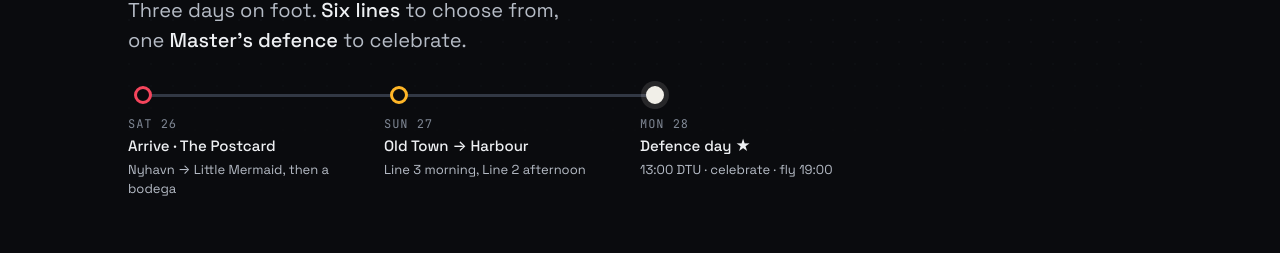
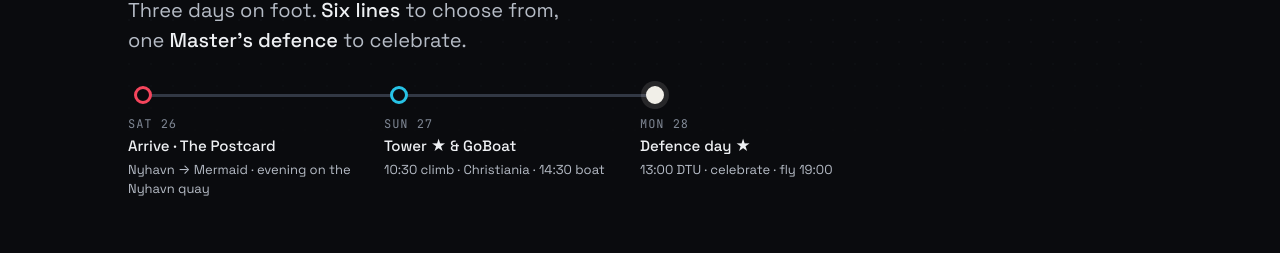
Before and after one commit to SirSirio/CopenhagenTours, a plain HTML site: page index.html in a window 1280 px wide. Shown: the part 301-554 px from the top of the page. Drawn offline with nearby package versions, Linux system fonts and the light colour scheme.

Commit message:
Family weekend plan: booked tower + GoBoat Sunday, MEININGER logistics Monday
- Sunday (Line 2) gets a timed plan: 10:30 Our Saviour tower (booked),
  Christiania, Broens lunch, 14:30 GoBoat 1 h from Islands Brygge
- New places: GoBoat (Islands Brygge 10), MEININGER Hotel (Colbjørnsensgade 11)
- Defence day: family-solo Old Town morning (Round Tower is open Mondays),
  bags left at the hotel, airport leg rerouted via Central Station
- Saturday day strip notes the Nyhavn evening

Co-Authored-By: Claude Fable 5 <noreply@anthropic.com>

```diff
--- a/app.js
+++ b/app.js
@@ -211,6 +211,10 @@
           </div>
           <div class="minimap" id="minimap"></div>
         </div>
+        ${t.plan ? `<div class="section">
+          <div class="section-head"><h2>${esc(t.planTitle || 'The plan')}</h2><span class="more">timed &amp; booked</span></div>
+          <div class="planbox" style="--c:${C(t.id)}">${t.plan.map((r) => `<div class="planrow${r.star ? ' star' : ''}"><span class="pt">${esc(r.time)}</span><div class="px">${r.text}</div></div>`).join('')}</div>
+        </div>` : ''}
         <div class="section">
           <div class="section-head"><h2>Stops</h2><span class="more">${n} stops · ${esc(t.km)}</span></div>
           <p class="muted" style="margin:-6px 0 14px;font-size:14px">${esc(t.pace)}</p>
--- a/data.js
+++ b/data.js
@@ -16,8 +16,8 @@ const DATA = {
     tourIntro: "Each line is a self-contained half-day walk with coffee, lunch and sit-downs built in. Pick by mood; they all pass the big sights.",
     toursPage: "Every line is walkable at a relaxed pace (5–6 km, lots of stops). Distances are honest, times are generous. Mix and match: Line 3 in the morning and Line 2 after lunch is a classic full day.",
     days: [
-      { label: "Sat 26", title: "Arrive · The Postcard", sub: "Nyhavn → Little Mermaid, then a bodega", color: "l1", href: "#/tour/l1" },
-      { label: "Sun 27", title: "Old Town → Harbour", sub: "Line 3 morning, Line 2 afternoon", color: "l3", href: "#/tour/l3" },
+      { label: "Sat 26", title: "Arrive · The Postcard", sub: "Nyhavn → Mermaid · evening on the Nyhavn quay", color: "l1", href: "#/tour/l1" },
+      { label: "Sun 27", title: "Tower ★ & GoBoat", sub: "10:30 climb · Christiania · 14:30 boat", color: "l2", href: "#/tour/l2" },
       { label: "Mon 28", title: "Defence day ★", sub: "13:00 DTU · celebrate · fly 19:00", color: "lx", href: "#/defence", star: true },
     ],
     bigDay: {
@@ -107,6 +107,10 @@ const DATA = {
     "mikkeller-baghaven": { name: "Mikkeller Baghaven", lat: 55.69349, lng: 12.60786, kind: "bar", addr: "Refshalevej 169B", blurb: "Mikkeller's barrel-ageing brewery and taproom on the water. Sour and wild ales; not cheap, very good." },
     "copenhill": { name: "CopenHill (Amager Bakke)", lat: 55.68487, lng: 12.62110, kind: "sight", blurb: "A waste-to-energy plant with a ski slope on the roof. Hike the trail to the top for free; views to Sweden and over the whole harbour.", tip: "Take the elevator up and walk down, or hike the zig-zag trail. The rooftop bar sells beer; skiing and climbing are the only paid bits.", time: "45 min", cost: "Free (roof)", hours: "Mon–Fri 11–19, Sat 10–19, Sun 10–17" },
     "nordre-toldbod": { name: "Nordre Toldbod harbour-bus stop", lat: 55.68962, lng: 12.59891, kind: "transit", blurb: "Harbour bus back from Refshaleøen lands here, 5 minutes from Kastellet and the Little Mermaid.", cost: "24 kr" },
+
+    // Family logistics
+    "meininger-hotel": { name: "MEININGER Hotel (home base)", lat: 55.67224, lng: 12.56230, kind: "sight", addr: "Colbjørnsensgade 11", blurb: "The family's hotel: the Vesterbro side of Central Station — 4 minutes from the trains, 6 from Tivoli's gates, Istedgade on the corner. Reception stores bags on departure day.", cost: "" },
+    "goboat": { name: "GoBoat (Islands Brygge)", lat: 55.66911, lng: 12.57856, kind: "sight", addr: "Islands Brygge 10", blurb: "Drive-your-own electric picnic boat: no licence needed, a table in the middle, seats 8. One hour does the Christianshavn canal loop or the harbour up to Nyhavn and back at pottering speed.", tip: "Book a slot at goboat.dk. One person over 18 is 'captain'; bring your own drinks and snacks for the table.", time: "60 min + 15 min check-in", cost: "≈500 kr per boat / 1 h", hours: "Daily from 10:00" },
 
     // Bonus / other sights
     "islands-brygge-havnebad": { name: "Islands Brygge Harbour Bath", lat: 55.66852, lng: 12.57751, kind: "sight", blurb: "Open-air harbour pools by the waterfront park. In late September only the brave swim; the lawn and the view are free for everyone.", time: "20 min", cost: "Free" },
@@ -251,7 +255,20 @@ const DATA = {
     {
       id: "l2", num: 2, colorName: "Cyan line", name: "Harbour & Christianshavn", short: "Harbour",
       tagline: "Power, parliament and a free tower, then across the bridge to canals, a corkscrew spire and the freetown.",
-      km: "5 km", hours: "4.5–5.5 h", budget: "0–200 kr", best: "Sunday afternoon", startEnd: "Gammel Strand → Nyhavn",
+      km: "5 km", hours: "4.5–5.5 h", budget: "0–200 kr", best: "Sunday (tower booked 10:30)", startEnd: "Gammel Strand → Nyhavn",
+      planTitle: "Sunday 27 · the family plan",
+      plan: [
+        { time: "09:40", text: "Leave the hotel: metro <b>M3 from København H</b>, two stops to Gammel Strand — then walk past Christiansborg and Børsen and over Knippelsbro. ≈25 min door to door." },
+        { time: "10:15", text: "Be at the Church of Our Saviour. Toilets and coffee on Torvegade if you're early." },
+        { time: "10:30", star: true, text: "<b>The tower — booked.</b> 400 steps, the last 150 outside on the corkscrew. About 45 minutes up and down. In strong wind they pause entries — keep an eye on the booking email that morning." },
+        { time: "11:30", text: "Christianshavn canals: Overgaden along the water, the houseboats, and a kanelsnegl at the original <b>Lagkagehuset</b> (Torvegade 45)." },
+        { time: "12:15", text: "<b>Christiania</b> — Sunday is its gentlest day. The lake path, the murals, Nemoland's garden. No photos in the central area." },
+        { time: "13:15", text: "Lunch at <b>Broens Gadekøkken</b> on the quay — or Morgenstedet inside Christiania (vegetarian, cheap)." },
+        { time: "14:05", text: "To the boat: metro M1 one stop, Christianshavn → Islands Brygge, + 8-minute walk — or a 25-minute stroll along the harbour." },
+        { time: "14:30", star: true, text: "<b>GoBoat, 1 hour — book this slot.</b> ≈500 kr per boat (seats all of you), no licence, picnic table aboard. In an hour: the Christianshavn canal loop <i>or</i> up the harbour towards Nyhavn and back — pick one, don't rush both. Bring drinks." },
+        { time: "15:45", text: "Back on land: the Islands Brygge boardwalk, the harbour bath, Kalvebod Bølge across the water." },
+        { time: "17:00", text: "Drift home through <b>Kødbyen</b> — dinner there (Mother, WarPigs, Tommi's), or <b>Absalon's 65-kr communal dinner</b> at 18:00 (buy tickets at the bar from 17:00). Everything is 10–15 minutes from the hotel." },
+      ],
       pace: "One climb (the spire, optional). Lots of benches by the water. Christiania is the wildcard — give it an hour.",
       stops: [
         { place: "gammel-strand", note: "Start at the metro exit by the canal. The view across to Christiansborg is the opener." },
@@ -265,13 +282,15 @@ const DATA = {
         { place: "christiania-main", minutes: 60 },
         { place: "morgenstedet", eat: true, note: "Cheap vegetarian lunch inside Christiania (closed Mondays). Or hold out for the next stop.", tip: "Nemoland, next door, is the cheap-beer garden." },
         { place: "broens-gadekokken", eat: true, note: "Street-food stalls on the quay — late lunch or an early dinner, with a beer on the edge of the water." },
+        { place: "goboat", optional: true, note: "Sunday 14:30: the family's 1-hour boat. From Broens it's one M1 stop (Christianshavn → Islands Brygge) plus 8 minutes, or a 25-minute harbour walk." },
         { place: "inderhavnsbroen", minutes: 10, note: "Cross the Kissing Bridge back to Nyhavn: the best angle on the coloured houses is from this side." },
         { place: "nyhavn", note: "End. Kongens Nytorv metro is 3 minutes away." },
       ],
       tips: [
         "<b>Extend it:</b> from the Black Diamond, walk 12 minutes south to Islands Brygge harbour bath and Kalvebod Bølge before crossing Knippelsbro.",
         "<b>Christiania rules:</b> no photos in the central Green Light District, no running (it startles people), cash helps. The rest of Christiania is relaxed and family-friendly.",
-        "<b>Sunday note:</b> Christiansborg's tower closes at 17:30 on Sundays and is closed Mondays — do this line Saturday or Sunday.",
+        "<b>Book now:</b> GoBoat for Sunday 14:30 at goboat.dk (free cancellation up to 72 h before). The tower is already booked for 10:30 — its outdoor stairs close in strong wind, so watch the booking email that morning.",
+        "<b>Sunday note:</b> Christiansborg's tower closes at 17:30 on Sundays and is closed Mondays — the Sunday plan only walks past; climb it Saturday if you want it.",
       ],
     },
     {
@@ -561,40 +580,43 @@ const DATA = {
   defence: {
     kicker: "Monday 28 September · the big day",
     title: "Defence day",
-    intro: "Defence at <b>13:00 at DTU Lyngby</b>, flight at <b>19:00</b>. That leaves one real window to celebrate: a late lunch in the city between 15:45 and 17:00, then 15 minutes of metro to the airport. Here's the schedule that makes it work.",
+    intro: "Defence at <b>13:00 at DTU Lyngby</b>, flight at <b>19:00</b>, bags waiting at MEININGER by Central Station. The family does the morning on their own in the Old Town, comes up by bus for 13:00, and the one real window to celebrate is a late lunch between 15:45 and 16:45 — then bags and the airport train. Here's the schedule that makes it work.",
     building: "Building 101 (change in data.js if the room is elsewhere)",
     timeline: [
-      { time: "08:30", title: "Breakfast, check out", text: "Bring the suitcases along for the day — the bus, the restaurant cloakroom and the metro all cope. Alternative: ask the hotel to hold bags and collect them on the way to the metro (only if the hotel is between Nørreport and Kongens Nytorv).", facts: "Coffee & buns: Paludan (Fiolstræde) or Torvehallerne" },
-      { time: "11:15", title: "Nørreport → DTU", text: "Bus <b>15E</b> (fastest, ≈22 min) or <b>150S</b> (≈30 min) from the Nørreport bus stops on Nørre Voldgade towards Lyngby/Kokkedal. Get off at <b>Rævehøjvej (DTU)</b>. Buy the ticket in the Rejsebillet app before boarding.", facts: "≈30–38 kr per person · check the next departure in Rejseplanen" },
+      { time: "08:30", title: "Breakfast, check out, dump the bags", text: "Check out of MEININGER and <b>leave the suitcases with reception</b> — the hotel is 4 minutes from Central Station, and you'll swing back for them at 17:00 on the way to the airport. No dragging luggage through the defence.", facts: "Breakfast: the hotel, or Mad & Kaffe on Sønder Boulevard (10 min)" },
+      { time: "09:15", title: "Family on their own: the Old Town hour", text: "Sirio is at DTU prepping, so this bit is yours: walk up to Rådhuspladsen (10 min from the hotel), along <b>Strøget</b> to Gammeltorv, through the Latin Quarter to the <b>Round Tower</b> — it opens at 10:00 and is one of the few sights open on a Monday (60 kr, no stairs, a spiral ramp). Down via pretty <b>Gråbrødretorv</b>, coffee at Paludan, and be at Nørreport by 11:10.", facts: "Museums are closed Mondays — the tower isn't · everything here is a 5-min walk apart" },
+      { time: "11:15", title: "Nørreport → DTU (on your own)", text: "Bus <b>15E</b> (fastest, ≈22 min) or <b>150S</b> (≈30 min) from the Nørreport bus stops on Nørre Voldgade, direction Lyngby/DTU. Get off at <b>Rævehøjvej (DTU)</b>. Buy tickets in the Rejsebillet app before boarding. <b>Text Sirio from the bus</b> — you'll be met at the stop; if not, the map pin walks you there in 8 minutes.", facts: "≈30–38 kr per person · check the next departure in Rejseplanen" },
       { time: "11:50", title: "Walk into campus", text: "Eight minutes from the bus stop along Anker Engelunds Vej to the defence building. Time for a coffee in the canteen and finding the room.", facts: "DTU is huge and flat — the map has the pin" },
       { time: "13:00", title: "The defence", text: "A DTU Master's defence: about 30 minutes of presentation, then 30–60 minutes of questions from the supervisor and the external examiner (the <i>censor</i>), then everyone except the candidate leaves the room for a few minutes while they agree the grade. Phones off, sit where you can see the slides, and don't worry when the questions sound tough — that's the format.", hi: true, facts: "Usually 1–1.5 h in total · family is welcome in the room" },
       { time: "≈14:30", title: "Cake in the corridor", text: "There's no official reception for a Master's defence — the party is whatever you bring. A cake and a bottle of something (Lyngby Storcenter is 10 min away, the DTU canteen sells cake) does the job; department kitchenettes have plates. This is the hug moment. Keep it to 30 minutes if you want the city lunch.", facts: "'Tillykke!' = congratulations" },
       { time: "15:00", title: "DTU → Nørreport", text: "Back to Rævehøjvej, bus 15E or 150S southbound. From Nørreport it's an 8-minute walk to Schønnemann or one metro stop (M1/M2) to Kongens Nytorv for the other options.", facts: "≈25 min · ≈30–38 kr" },
       { time: "15:45", title: "Celebration lunch", text: "See the options below. Book a table for 15:45 <b>and tell them you'll be leaving by 17:00</b> — Danish kitchens close the lunch service around 16:00, so this only works with a reservation. If the defence overruns, Option C never closes.", hi: true },
-      { time: "17:05", title: "To the airport", text: "Metro <b>M2</b> from Kongens Nytorv (or Nørreport) direct to Lufthavnen: 15–17 minutes, trains every 4–6 minutes, arrives inside Terminal 3. Aim to be at the airport by 17:30 for a 19:00 departure — 17:15 if there are bags to check.", facts: "30 kr per person (3 zones) · buy in Rejsebillet or at the machine" },
+      { time: "16:45", title: "Bags, then the airport", text: "Get to <b>Central Station</b>: S-train from Nørreport (2 minutes, any letter) if you ate at Schønnemann/Aamanns/Sorgenfri, or metro M3 from Kongens Nytorv if you ate at Hviids. Grab the bags at MEININGER (4-minute walk from the station), then <b>any train from Central Station to the airport</b> — 13 minutes, every ~10, straight into Terminal 3. There by ≈17:45; leave lunch at 16:30 instead if you have bags to check.", facts: "30 kr per person (3 zones) · Rejsebillet app" },
       { time: "19:00", title: "Flight", text: "Skål from the ground." },
     ],
     celebrateIntro: "The awkward truth: 16:00 on a Monday is the gap between Danish lunch and dinner. These are the places that work for a proper celebratory meal in that window — book ahead and mention the time.",
     options: [
-      { place: "schonnemann", tag: "Option A · the classic", rec: true, text: "The smørrebrød institution since 1877: herring, plaice, tartare, 140 kinds of snaps, chefs from Noma at the next table. Open Mondays until 17:00 — <b>call and book for 15:45–16:00</b> and confirm they'll seat you that late. Eight minutes from the Nørreport bus stop.", price: "≈300–450 kr pp", hours: "Mon–Sat 11:30–17:00", toAirport: "Nørreport M2 → airport 17 min", book: "https://www.google.com/maps/search/?api=1&query=Restaurant%20Sch%C3%B8nnemann%20Hauser%20Plads%2016" },
-      { place: "aamanns-1921", tag: "Option B · modern", text: "Smørrebrød reinvented, Michelin-listed, a grand 1921 bank room. Lunch runs to 17:00 with last orders at 16:00, so this one needs you at the table by 15:50 sharp — or book the 17:30 dinner sitting if the flight can take it (it can't, realistically). Five minutes from Nørreport.", price: "≈250–400 kr pp", hours: "Lunch daily 11:30–17 (last order 16:00)", toAirport: "Nørreport M2 → airport 17 min", book: "https://aamanns.dk/en/restaurant/aamanns-1921/" },
-      { place: "cafe-sorgenfri", tag: "Option C · always works", text: "The bodega-restaurant: stegt flæsk, frikadeller, herring, cold beer, wood panels, no gap between lunch and dinner. Not fancy, extremely Danish, and open whenever the reception finishes. No booking stress.", price: "≈150–230 kr pp", hours: "Daily ≈11–21, kitchen all day", toAirport: "Walk 10 min to Nørreport, M2 → airport 17 min" },
-      { place: "hviids-vinstue", tag: "Option D · by the metro", text: "Copenhagen's oldest bar (1723) with a proper kitchen all day — smørrebrød, a plate of the day, and the celebration beer. Two minutes from the Kongens Nytorv metro entrance, so the airport dash is the shortest of all.", price: "≈150–250 kr pp", hours: "Daily 11–24", toAirport: "Kongens Nytorv M2 → airport 15 min" },
+      { place: "schonnemann", tag: "Option A · the classic", rec: true, text: "The smørrebrød institution since 1877: herring, plaice, tartare, 140 kinds of snaps, chefs from Noma at the next table. Open Mondays until 17:00 — <b>call and book for 15:45–16:00</b> and confirm they'll seat you that late. Eight minutes from the Nørreport bus stop.", price: "≈300–450 kr pp", hours: "Mon–Sat 11:30–17:00", toAirport: "S-train → Central for the bags, train to T3", book: "https://www.google.com/maps/search/?api=1&query=Restaurant%20Sch%C3%B8nnemann%20Hauser%20Plads%2016" },
+      { place: "aamanns-1921", tag: "Option B · modern", text: "Smørrebrød reinvented, Michelin-listed, a grand 1921 bank room. Lunch runs to 17:00 with last orders at 16:00, so this one needs you at the table by 15:50 sharp — or book the 17:30 dinner sitting if the flight can take it (it can't, realistically). Five minutes from Nørreport.", price: "≈250–400 kr pp", hours: "Lunch daily 11:30–17 (last order 16:00)", toAirport: "S-train → Central for the bags, train to T3", book: "https://aamanns.dk/en/restaurant/aamanns-1921/" },
+      { place: "cafe-sorgenfri", tag: "Option C · always works", text: "The bodega-restaurant: stegt flæsk, frikadeller, herring, cold beer, wood panels, no gap between lunch and dinner. Not fancy, extremely Danish, and open whenever the reception finishes. No booking stress.", price: "≈150–230 kr pp", hours: "Daily ≈11–21, kitchen all day", toAirport: "Walk 13 min to Central for the bags, train to T3" },
+      { place: "hviids-vinstue", tag: "Option D · by the metro", text: "Copenhagen's oldest bar (1723) with a proper kitchen all day — smørrebrød, a plate of the day, and the celebration beer. Two minutes from the Kongens Nytorv metro entrance, so the airport dash is the shortest of all.", price: "≈150–250 kr pp", hours: "Daily 11–24", toAirport: "M3 to Central for the bags, train to T3" },
     ],
     morning: [
-      "<b>Lyngby version:</b> take the 09:00 bus up, do <a href=\"#/tour/l7\" style=\"text-decoration:underline\">Line 7 · Lyngby in 2–3 hours</a> (the lakes, the open-air museum, coffee on the high street) and walk into campus for 12:30. The best use of the morning if the weather's fine.",
-      "<b>Easy version:</b> a slow breakfast in the centre, a walk round the King's Garden (Rosenborg) which is 5 minutes from the Nørreport bus stop, then the bus at 11:15.",
-      "<b>Campus version:</b> come to DTU early on the 10:30 bus, see where the last years happened — the library, Skylab, the lakes on campus — and have lunch in the canteen before the room opens.",
-      "<b>Deer version (early risers):</b> S-train to Klampenborg (25 min from Nørreport) for an hour among the deer in Dyrehaven, then bus 388 → Lyngby → 300S to DTU. Only if the weather's good and everyone's up by 8.",
+      "<b>The default (in the timeline above):</b> Strøget → Round Tower → Gråbrødretorv on their own — open on Mondays, impossible to get lost, and it ends at the right bus stop.",
+      "<b>Rainy version:</b> straight up Strøget to Illum's rooftop terrace (free, opens 10:00), browse the department store, bus at 11:15. Or simply a long hotel breakfast.",
+      "<b>Green version:</b> S-train from Central Station to Nørreport early, then the King's Garden and the Botanical Garden's Palm House (opens 10:00) — free, open Mondays, 5 minutes from the bus stop.",
+      "<b>Campus version:</b> come to DTU with Sirio on the 10:30 bus, see where the last years happened — the library, Skylab, the lakes on campus — and canteen lunch before the room opens.",
     ],
     checklist: [
       "<b>Book the lunch</b> — every option above needs a call for a 16:00 table on a Monday; say it's a celebration and that you leave at 17:00.",
       "<b>Tickets:</b> the Rejsebillet app works for the bus and the metro; 3-zone tickets cover Nørreport → airport, DTU is 3–4 zones. Buy before boarding.",
-      "<b>Luggage:</b> bring it, or use the lockers at Central Station only if you're passing through (you aren't on this route). Restaurants will hold bags.",
+      "<b>Luggage:</b> leave it at MEININGER in the morning — the airport route now runs through Central Station anyway (S-train/metro → bags → 13-min train to Terminal 3).",
       "<b>Flowers</b> are normal at Danish defences; the cake is on you (no official reception for a Master's). Nobody dresses up beyond smart-casual.",
       "<b>Museums are closed on Mondays</b> — no Plan B sightseeing needed anyway; the day is full.",
     ],
     mapPlaces: [
+      { place: "meininger-hotel", label: "H", kicker: "Hotel · bags here" },
+      { place: "round-tower", label: "T", kicker: "Family morning 10:00" },
       { place: "dtu-building-101", label: "★", kicker: "Defence 13:00", route: true },
       { place: "dtu-bus-stop", label: "B", kicker: "Bus 15E / 150S", route: true },
       { place: "norreport", label: "N", kicker: "Bus → metro", route: true },
--- a/sw.js
+++ b/sw.js
@@ -1,6 +1,6 @@
 /* Network-first service worker: the site opens offline (map tiles still need network).
    Bump VERSION whenever you change data.js / app.js / styles.css. */
-const VERSION = 'kbh-v2';
+const VERSION = 'kbh-v3';
 const SHELL = ['./', './index.html', './styles.css', './app.js', './data.js', './favicon.svg', './manifest.webmanifest'];
 
 self.addEventListener('install', (e) => {
```
Also changed, not shown: styles.css (+10 -0 lines).
